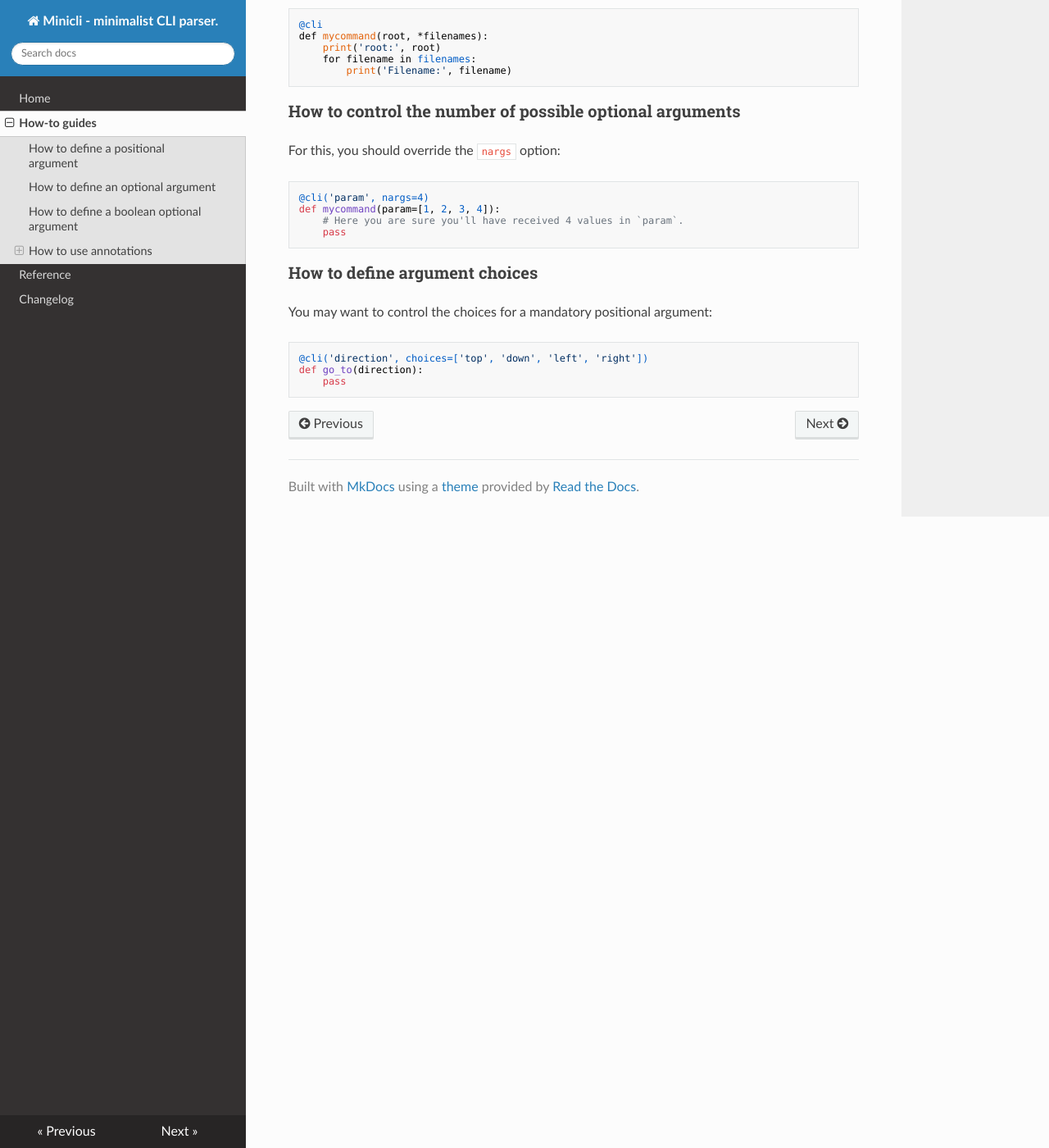
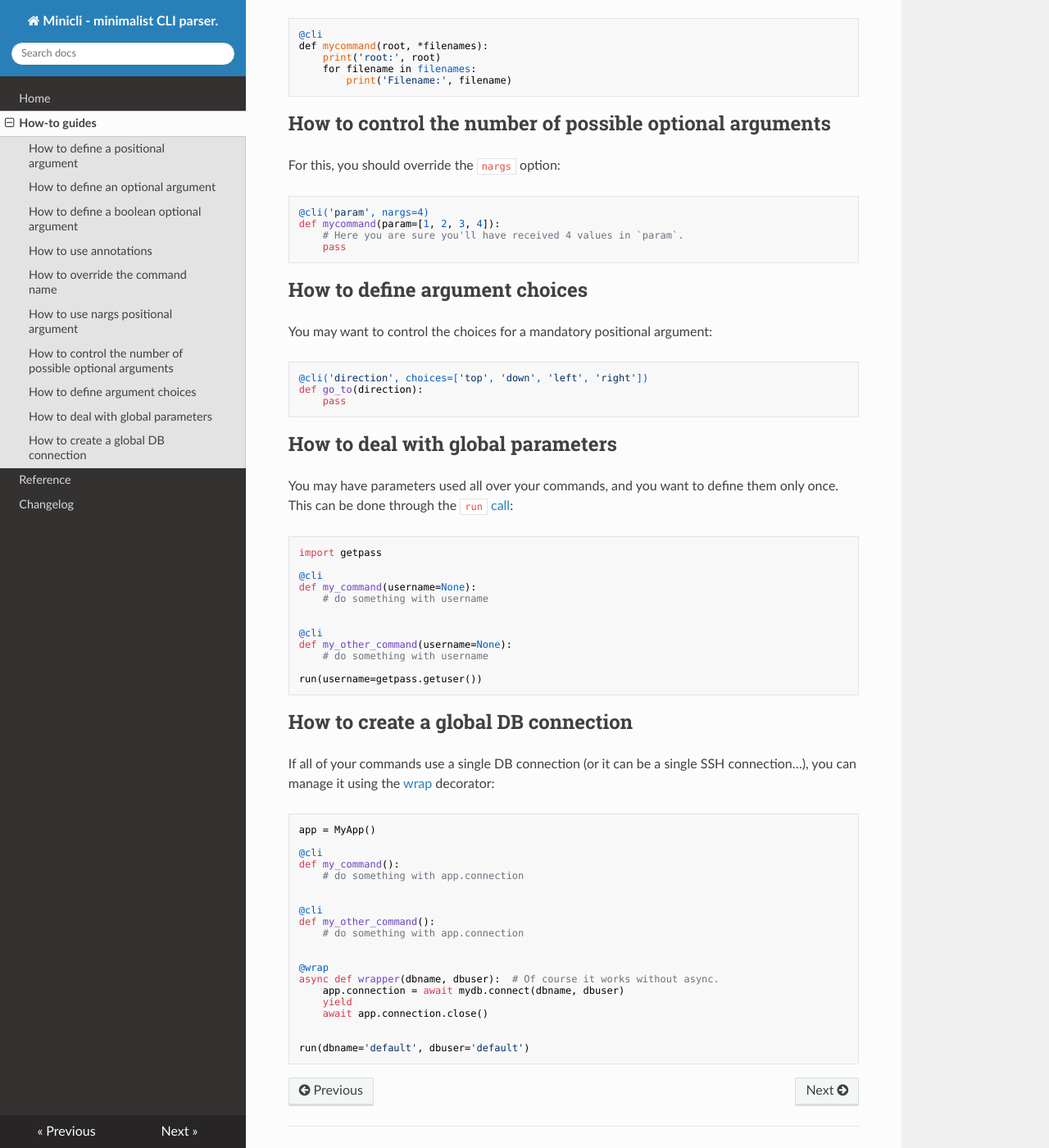
Before and after one commit to pyrates/minicli, an MkDocs documentation site: the page built from docs/how-to.md, in a window 1280 px wide and 1400 px high, scrolled down 1746 px. Shown: the whole window at 82% size. Built offline with MkDocs 1.6.1, drawn with Linux system fonts in a browser that asks for light colours; nearby versions of some CDN libraries; old or Windows-style settings are respelled for this version of MkDocs.

Commit message:
Use wrappers generator like functions instead of before/after hooks

```diff
--- a/docs/how-to.md
+++ b/docs/how-to.md
@@ -60,7 +60,7 @@ instance for a `filepath` argument:
             sys.exit(f'Path {path} does not exist. Aborting')
 
 
-### How to override the command name
+## How to override the command name
 
 You may want to override the command name, maybe because your are
 using a python reserved keyword, or you want to prevent a name clash:
@@ -70,7 +70,7 @@ using a python reserved keyword, or you want to prevent a name clash:
         # You can use `next` as command name now.
 
 
-### How to use `nargs` positional argument
+## How to use `nargs` positional argument
 
 If you want to use a `narg` positional argument, you just need to define an
 `*args` parameter:
@@ -82,7 +82,7 @@ If you want to use a `narg` positional argument, you just need to define an
             print('Filename:', filename)
 
 
-### How to control the number of possible optional arguments
+## How to control the number of possible optional arguments
 
 For this, you should override the `nargs` option:
 
@@ -92,10 +92,57 @@ For this, you should override the `nargs` option:
         pass
 
 
-### How to define argument choices
+## How to define argument choices
 
 You may want to control the choices for a mandatory positional argument:
 
     @cli('direction', choices=['top', 'down', 'left', 'right'])
     def go_to(direction):
         pass
+
+
+## How to deal with global parameters
+
+You may have parameters used all over your commands, and you want to define them
+only once. This can be done through the `run`
+[call](reference.md#global-parameters):
+
+    import getpass
+
+    @cli
+    def my_command(username=None):
+        # do something with username
+
+
+    @cli
+    def my_other_command(username=None):
+        # do something with username
+
+    run(username=getpass.getuser())
+
+
+## How to create a global DB connection
+
+If all of your commands use a single DB connection (or it can be a single SSH
+connection…), you can manage it using the [wrap](reference.md#wrap) decorator:
+
+    app = MyApp()
+
+    @cli
+    def my_command():
+        # do something with app.connection
+
+
+    @cli
+    def my_other_command():
+        # do something with app.connection
+
+
+    @wrap
+    async def wrapper(dbname, dbuser):  # Of course it works without async.
+        app.connection = await mydb.connect(dbname, dbuser)
+        yield
+        await app.connection.close()
+
+
+    run(dbname='default', dbuser='default')
--- a/docs/reference.md
+++ b/docs/reference.md
@@ -73,3 +73,29 @@ See [how-to guides](how-to.md) for concrete usage examples.
 
     if __name__ == '__main__':
         run()
+
+### Global parameters
+
+Any kwarg passed to `run` will be turned to a global parameter.
+
+    run(hostname='example.com')
+
+See
+[How to deal with global parameters](how-to.md#how-to-deal-with-global-parameters).
+
+
+## wrap
+
+`wrap` is a decorator that can turn any function into a wrapper that will be
+called before and after the command.
+
+    @wrap
+    def my_wrapper():
+        print('before')  # This will be called before the command
+        yield
+        print('after')  # This will be called after the command
+
+`wrap` can also be used with `async` functions.
+
+`wrap` can use any global parameters, see
+[How to create a global DB connection](how-to.md#how-to-create-a-global-db-connection).
```
Also changed, not shown: minicli/__init__.py (+28 -19 lines), 2 other files.
